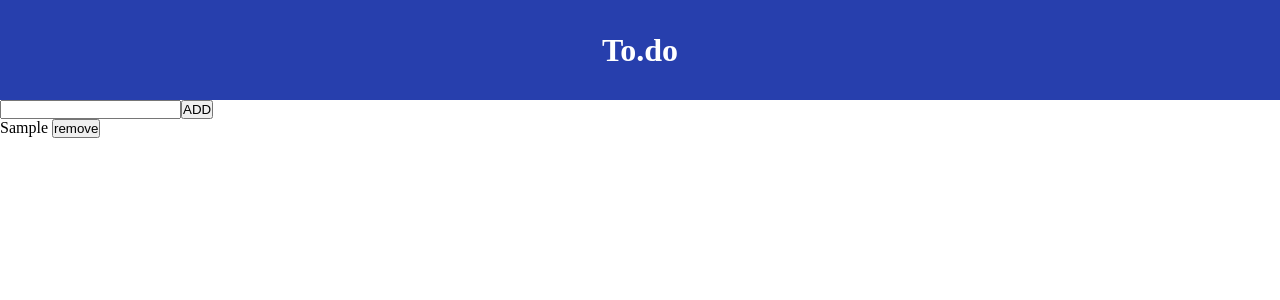
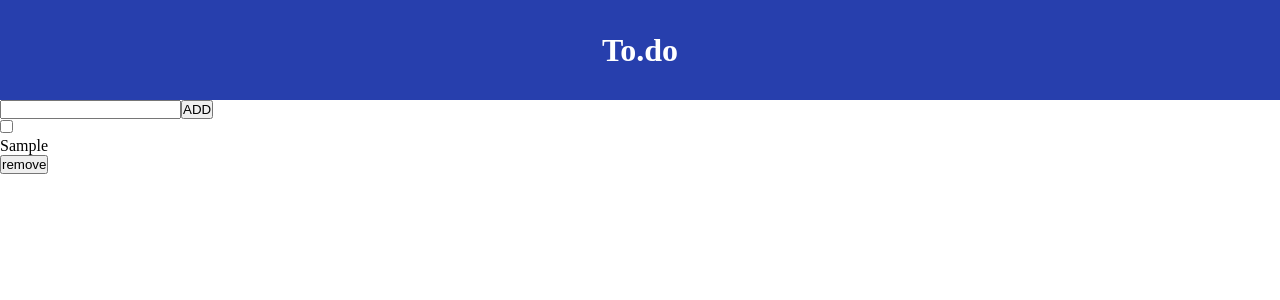
Before and after one commit to davicaju/todo-list, a React (Vite) app: page / in a window 1280 px wide. Both pictures are taken after typing "Sample" into the empty fields and a click on the button "ADD". Shown: the top 300 px of the page. Built offline with nearby package versions, Linux system fonts and the light colour scheme.

Commit message:
feat: done task function

```diff
--- a/src/components/Todo/index.tsx
+++ b/src/components/Todo/index.tsx
@@ -4,11 +4,24 @@ import { Header } from "../Header";
 interface Task {
   id: number;
   title: string;
+  isCompleted: boolean;
 }
 
 export function Todo() {
   const [tasks, setTasks] = useState<Task[]>([]);
   const [value, setValue] = useState("");
+
+  useEffect(() => {
+    function loadTasksFromLocalStorage() {
+      const localStorageTasks = localStorage.getItem("tasks");
+
+      if (localStorageTasks) {
+        setTasks(JSON.parse(localStorageTasks));
+      }
+    }
+
+    loadTasksFromLocalStorage();
+  }, []);
 
   function handleCreateTask() {
     if (!value) {
@@ -20,6 +33,7 @@ export function Todo() {
     const newTask = {
       id: tasks.length + 1,
       title: value,
+      isCompleted: false,
     };
 
     const updateTasks = [...tasks, newTask];
@@ -37,17 +51,15 @@ export function Todo() {
     localStorage.setItem("tasks", JSON.stringify(filteredTasks));
   }
 
-  useEffect(() => {
-    function loadTasksFromLocalStorage() {
-      const localStorageTasks = localStorage.getItem("tasks");
+  function handleCompleteTask(id: number) {
+    const filteredTasks = tasks.map((task) =>
+      task.id === id ? { ...task, isCompleted: !task.isCompleted } : task
+    );
 
-      if (localStorageTasks) {
-        setTasks(JSON.parse(localStorageTasks));
-      }
-    }
+    setTasks(filteredTasks);
 
-    loadTasksFromLocalStorage();
-  }, []);
+    localStorage.setItem("tasks", JSON.stringify(filteredTasks));
+  }
 
   return (
     <div>
@@ -64,7 +76,19 @@ export function Todo() {
         <ul>
           {tasks.map((task) => (
             <li key={task.id}>
-              {task.title}{" "}
+              <input
+                type="checkbox"
+                checked={task.isCompleted}
+                onChange={() => handleCompleteTask(task.id)}
+              />
+
+              <p
+                style={
+                  task.isCompleted ? { textDecoration: "line-through" } : {}
+                }
+              >
+                {task.title}
+              </p>
               <button onClick={() => handleDeleteTask(task.id)}>remove</button>
             </li>
           ))}
```
